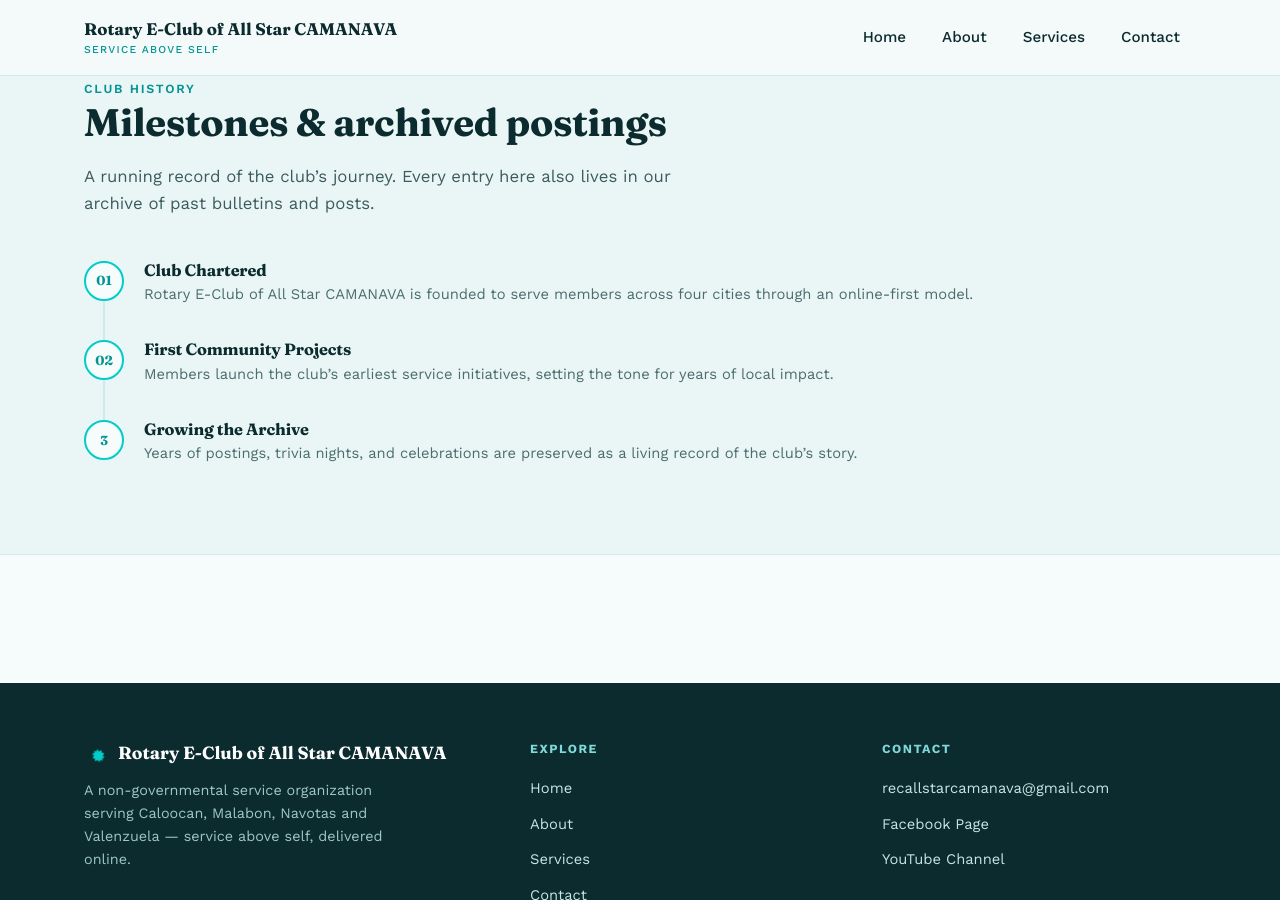
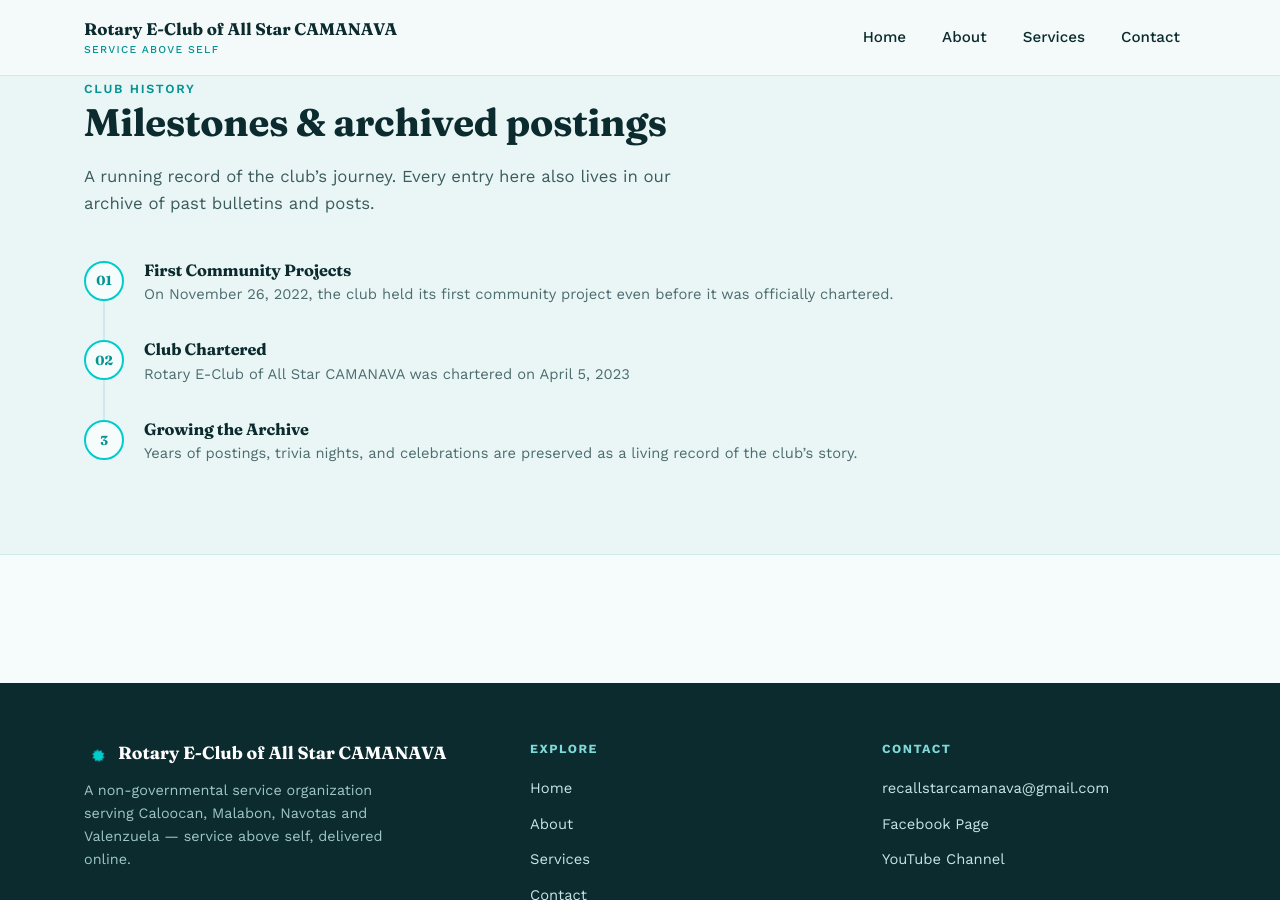
Before and after one commit to allstarcamanava/allstarcamanava.github.io, a Jekyll site: the page built from about.html, in a window 1280 px wide and 900 px high, scrolled down 1776 px. Built offline with Jekyll 4.4.1, drawn with Linux system fonts in a browser that asks for light colours.

Commit message:
Update Site Settings “about”

```diff
--- a/_data/about.yml
+++ b/_data/about.yml
@@ -34,13 +34,12 @@ history:
     also lives in our archive of past bulletins and posts.
   milestones:
     - number: "01"
+      description: On November 26, 2022, the club held its first community project
+        even before it was officially chartered.
+      title: First Community Projects
+    - number: "02"
       title: " Club Chartered"
-      description: Rotary E-Club of All Star CAMANAVA is founded to serve members
-        across four cities through an online-first model.
-    - number: "02"
-      description: Members launch the club's earliest service initiatives, setting the
-        tone for years of local impact.
-      title: First Community Projects
+      description: Rotary E-Club of All Star CAMANAVA was chartered on April 5, 2023
     - number: "3"
       title: Growing the Archive
       description: >+
```
